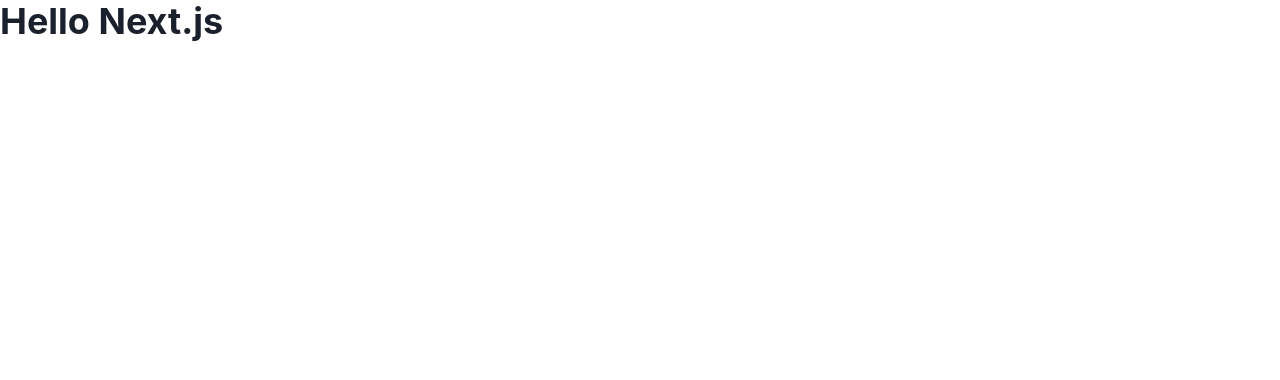
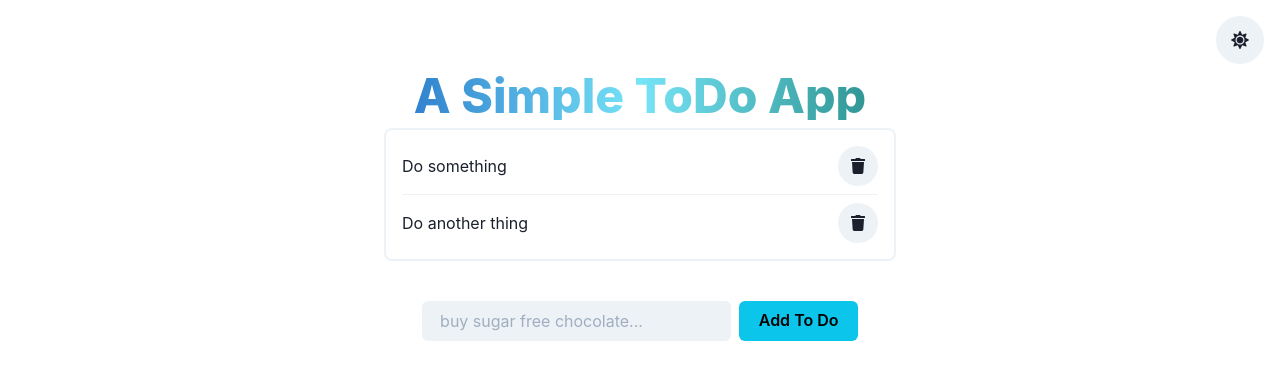
Before and after one commit to jvbs/simple-todo-next-chakra-ui, a Next.js app: page / in a window 1280 px wide. Shown: the top 380 px of the page. Built offline with nearby package versions, Linux system fonts and the light colour scheme.

Commit message:
layout almost done

```diff
--- a/components/AddTodo.jsx
+++ b/components/AddTodo.jsx
@@ -0,0 +1,20 @@
+import { Input, Button, HStack } from "@chakra-ui/react";
+
+const AddTodo = () => {
+  const submitHandler = (e) => {
+    e.preventDefault();
+  };
+
+  return (
+    <form onSubmit={submitHandler}>
+      <HStack mt="8">
+        <Input variant="filled" placeholder="buy sugar free chocolate..." />
+        <Button colorScheme="cyan" px="8">
+          Add To Do
+        </Button>
+      </HStack>
+    </form>
+  );
+};
+
+export default AddTodo;
--- a/components/TodoList.jsx
+++ b/components/TodoList.jsx
@@ -0,0 +1,34 @@
+import {
+  HStack,
+  VStack,
+  Text,
+  IconButton,
+  StackDivider,
+  Spacer,
+} from "@chakra-ui/react";
+import { FaTrash } from "react-icons/fa";
+
+const TodoList = ({ todos }) => {
+  return (
+    <VStack
+      divider={<StackDivider />}
+      borderColor="gray.100"
+      borderWidth="2px"
+      p="4"
+      borderRadius="lg"
+      w="100%"
+      maxW={{ base: "90vw", sm: "80vw", lg: "50vw", xl: "40vw" }}
+      alignItems="stretch"
+    >
+      {todos.map((todo) => (
+        <HStack key={todo.id}>
+          <Text>{todo.name}</Text>
+          <Spacer />
+          <IconButton icon={<FaTrash />} isRound={true} />
+        </HStack>
+      ))}
+    </VStack>
+  );
+};
+
+export default TodoList;
--- /dev/null
+++ b/data.js
@@ -0,0 +1,6 @@
+const todos = [
+  { id: 1, name: "Do something" },
+  { id: 2, name: "Do another thing" },
+];
+
+export default todos;
--- a/package.json
+++ b/package.json
@@ -14,6 +14,7 @@
     "framer-motion": "^3.10.3",
     "next": "10.0.8",
     "react": "17.0.1",
-    "react-dom": "17.0.1"
+    "react-dom": "17.0.1",
+    "react-icons": "^4.2.0"
   }
 }
--- a/pages/index.jsx
+++ b/pages/index.jsx
@@ -1,5 +1,34 @@
-import { Heading } from "@chakra-ui/react";
+import { useState } from "react";
+import { Heading, VStack, IconButton } from "@chakra-ui/react";
+import { FaSun, FaMoon } from "react-icons/fa";
+import TodoList from "../components/TodoList";
+import AddTodo from "../components/AddTodo";
+
+import data from "../data";
 
 export default function Home() {
-  return <Heading>Hello Next.js</Heading>;
+  const [todos, settodos] = useState(data);
+  return (
+    <>
+      <VStack p={4}>
+        <IconButton
+          icon={<FaSun />}
+          isRound={true}
+          size="lg"
+          alignSelf="flex-end"
+        ></IconButton>
+        <Heading
+          mb="8"
+          fontWeight="extrabold"
+          size="2xl"
+          bgGradient="linear(to-r, blue.500, cyan.300, teal.500)"
+          bgClip="text"
+        >
+          A Simple ToDo App
+        </Heading>
+        <TodoList todos={todos} />
+        <AddTodo />
+      </VStack>
+    </>
+  );
 }
```
Also changed, not shown: 1 other file (tests, documents, lock files or other folders).
